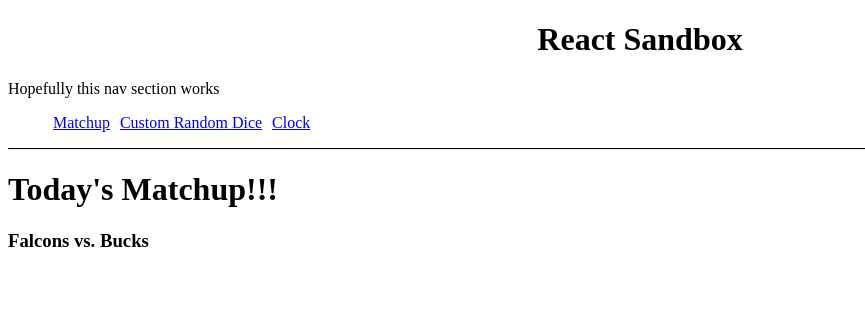
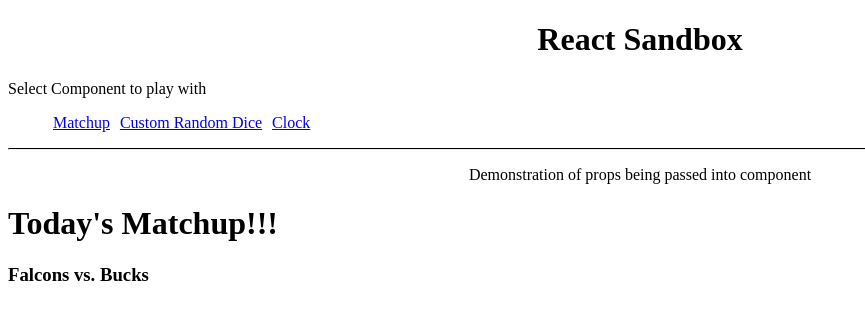
Before and after one commit to connor-hood/reactsandbox, a React (Create React App) app: page /matchup in a window 1280 px wide. Shown: the top 320 px of the page, without its empty margins (0-865 px from the left). Built offline with nearby package versions, Linux system fonts and the light colour scheme.

Commit message:
reworked files to have description included in component render

```diff
--- a/src/App.js
+++ b/src/App.js
@@ -54,7 +54,7 @@ class App extends Component{
       <Router>
       <div>
           <h1 style={{textAlign:'center'}}>React Sandbox</h1>
-          <p>Hopefully this nav section works</p>
+          <p>Select Component to play with</p>
           <ul onMouseEnter={event => this.onMouseOver(event)} onMouseOut={event => this.onMouseOut(event)}>
             <li><Link to={'/matchup'}>Matchup</Link></li>
             <li><Link to={'/dice'}>Custom Random Dice</Link></li>
@@ -63,11 +63,13 @@ class App extends Component{
           <hr />
           <Switch>
             <Route exact path="/matchup" component={Matchup}>
+
               <Matchup
               homeTeam="Falcons"
               awayTeam="Bucks" />
             </Route>
             <Route exact path="/dice" component={Die}>
+              {/* number of sides gets passed down to Die from state */}
               <Die
               numberOfSides={this.state.numberOfSides}
               buttonClick={(message) => this.display(message)}
@@ -76,15 +78,6 @@ class App extends Component{
             <Route exact path="/clock" component={Clock}>
               <Clock />
             </Route>
-          <h4 style={{textAlign: 'center'}}>Demonstration of props being passed into component</h4>
-
-    {/* number of sides gets passed down to Die from state */}
-    <h4 style={{textAlign: 'center'}}>Demonstration of functions from components being passed back up from child</h4>
-
-    <h4 style={{textAlign: 'center'}}>React tutorial to build todo list</h4>
-
-
-
         </Switch>
       </div>
       </Router>
--- a/src/components/Die/Die.js
+++ b/src/components/Die/Die.js
@@ -39,6 +39,7 @@ class Die extends Component {
     render(){
         return (
             <div>
+            <h4 style={{textAlign: 'center'}}>Demonstration of functions from components being passed back up from child</h4>
                 {/*this.props.numberOfSides since numberOfSides comes in from Main now */}
                 <h1>Die number of sides: {this.props.numberOfSides}</h1>
                 <h2>Die value: {this.state.value}</h2>
--- a/src/components/Matchup/Matchup.js
+++ b/src/components/Matchup/Matchup.js
@@ -4,6 +4,7 @@ import React from 'react'
 const Matchup = (props) => {
     return (
         <span>
+            <p style={{textAlign: 'center'}}>Demonstration of props being passed into component</p>
             {/* props comes from ^ there and are defined when the component gets called */}
             <h1>Today's Matchup!!!</h1>
             <h3>{props.homeTeam} vs. {props.awayTeam}</h3>
```
